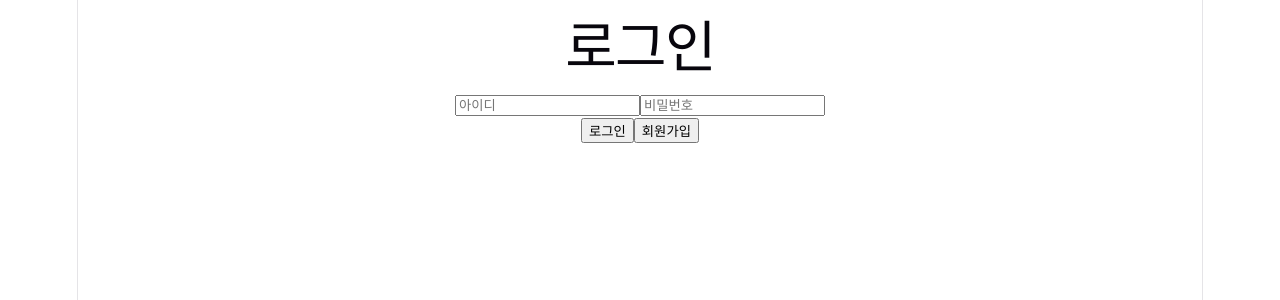
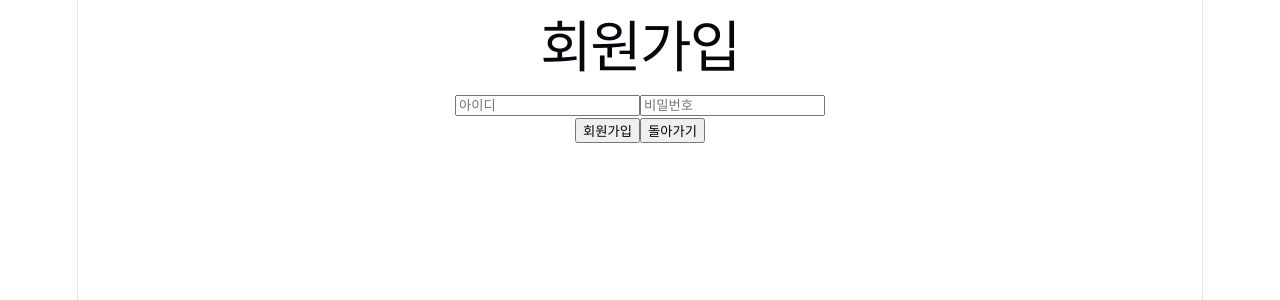
Before and after one commit to ycs3858/FullStack_Project, a React app in the folder frontend/: page / in a window 1280 px wide. Shown: the top 300 px of the page. Built offline with nearby package versions, Linux system fonts and the light colour scheme; the HTML template or start-up script is replaced by a standard one.

Commit message:
frontend route 수정

```diff
--- a/frontend/src/App.jsx
+++ b/frontend/src/App.jsx
@@ -17,7 +17,7 @@ function App() {
 
       {/* "/" 경로로 들어오면 Login 페이지 보여줌 */}
       {/* "/" 경로 → 로그인 페이지 */}
-      <Route path="/" element={<Login />} />
+      <Route path="/" element={<Signup />} />
 
       {/* "/home" 경로 → 보호된 페이지 */}
       <Route
@@ -33,6 +33,9 @@ function App() {
       {/* "/signup" 경로 → 회원가입 페이지 */}
       <Route path="/signup" element={<Signup />} />
 
+      {/* "/login" 경로 → 로그인 페이지 */}
+      <Route path="/login" element={<Login />} />
+
     </Routes>
   );
 }
--- a/frontend/src/Signup.jsx
+++ b/frontend/src/Signup.jsx
@@ -92,7 +92,7 @@ function Signup() {
 
         {/* 되돌아가기 */}
         {/* 회원가입 버튼 */}
-        <button onClick = {() => navigate("/")}> 돌아가기 </button>
+        <button onClick = {() => navigate("/login")}> 돌아가기 </button>
 
       </div>
 
```
